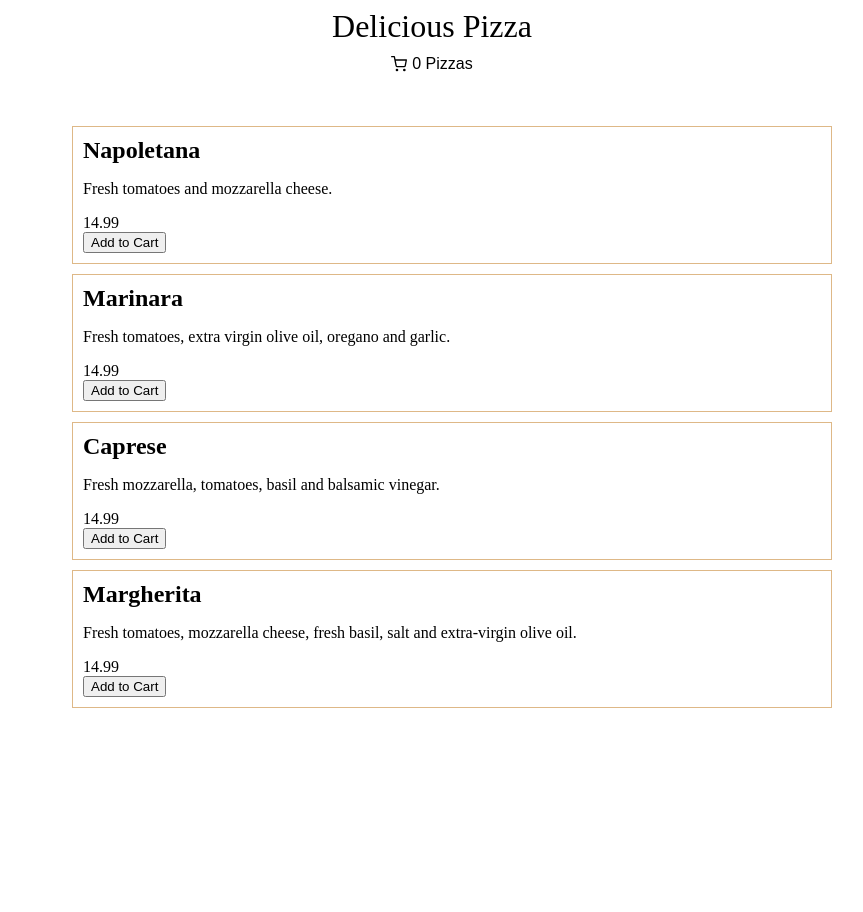
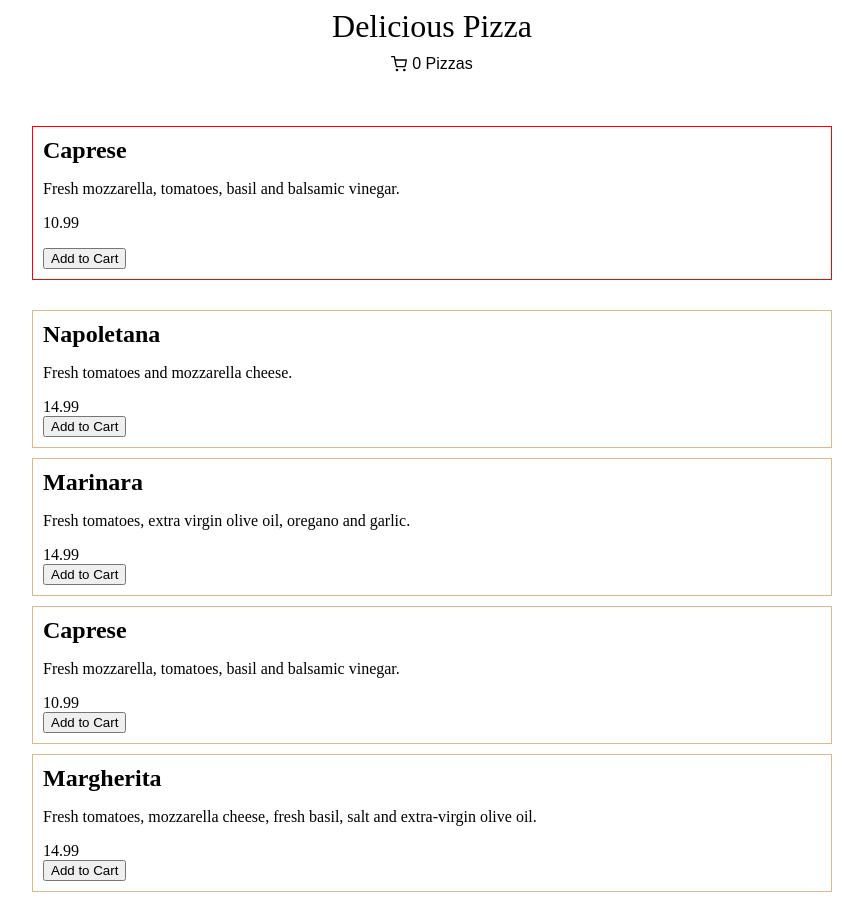
Before and after one commit to christiesunnie/simple-typescript-react, a React app: page / in a window 1280 px wide. Shown: the whole page, without its empty margins (208-1071 px from the left). Before the commit the page ends 800 px from the top, so only its background shows below. Built offline with nearby package versions, Linux system fonts and the light colour scheme.

Commit message:
Create a hook with TS to create High Order Component

```diff
--- /dev/null
+++ b/src/components/AddToCart.tsx
@@ -0,0 +1,32 @@
+import React from 'react';
+import { useStateDispatch, CartItem } from './AppState';
+
+export interface AddToCartProps {
+  addToCart: (item: Omit<CartItem, 'quantity'>) => void;
+}
+
+function withAddToCart<OriginalProps extends AddToCartProps>(
+  ChildComponent: React.ComponentType<OriginalProps>
+) {
+  const AddToCartHOC = (props: Omit<OriginalProps, keyof AddToCartProps>) => {
+    const dispatch = useStateDispatch();
+
+    const handleAddToCartClick: AddToCartProps['addToCart'] = (item) => {
+      dispatch({
+        type: 'ADD_TO_CART',
+        payload: { item },
+      });
+    };
+
+    return (
+      <ChildComponent
+        {...(props as OriginalProps)}
+        addToCart={handleAddToCartClick}
+      />
+    );
+  };
+
+  return AddToCartHOC;
+}
+
+export default withAddToCart;
--- a/src/components/App.tsx
+++ b/src/components/App.tsx
@@ -5,8 +5,11 @@ import appStyles from './App.module.css';
 import PizzaList from './Pizza';
 import Cart from './Cart';
 import AppStateProvider from './AppState';
+import SpecialOffer from './SpecialOffer';
 
 const App = () => {
+  const specialOfferPizza = pizzas[2];
+
   const renderedPizzaList = pizzas.map((pizza) => {
     return <PizzaList key={pizza.id} pizza={pizza} />;
   });
@@ -18,7 +21,8 @@ const App = () => {
           <div className={appStyles.siteTitle}>Delicious Pizza</div>
           <Cart />
         </div>
-        <ul>{renderedPizzaList}</ul>
+        {specialOfferPizza && <SpecialOffer pizza={specialOfferPizza} />}
+        <ul className={appStyles.pizzaList}>{renderedPizzaList}</ul>
       </div>
     </AppStateProvider>
   );
--- a/src/components/AppState.tsx
+++ b/src/components/AppState.tsx
@@ -6,7 +6,7 @@ import React, {
   useState,
 } from 'react';
 
-interface CartItem {
+export interface CartItem {
   id: number;
   name: string;
   price: number;
--- a/src/components/Pizza.tsx
+++ b/src/components/Pizza.tsx
@@ -1,66 +1,80 @@
 import React, { useContext } from 'react';
 import pizzaStyles from './Pizza.module.css';
-import { useStateDispatch } from './AppState';
+// import { CartItem, useStateDispatch } from './AppState';
 // import { useSetState } from './AppState';
 
-interface Pizza {
-  id: number;
-  name: string;
-  description: string;
-  price: number;
-}
+import { Pizza } from '../types';
+import withAddToCart, { AddToCartProps } from './AddToCart';
 
-interface Props {
+interface Props extends AddToCartProps {
   pizza: Pizza;
 }
 
-const PizzaList: React.FC<Props> = ({ pizza }) => {
-  // useState to manage the state ----------------------
-  // const setState = useSetState();
+// const PizzaList: React.FC<Props> = ({ pizza }) => {
+//   // const setState = useSetState();
 
-  // const handleAddToCartClick = () => {
-  //   setState((prevState) => {
-  //     const itemExists = prevState.cart.items.find(
-  //       (item) => item.id === pizza.id
-  //     );
-  //     return {
-  //       ...prevState,
-  //         ...prevState.cart,
-  //         items: itemExists
-  //           ? prevState.cart.items.map((item) => {
-  //               if (item.id === pizza.id) {
-  //                 return { ...itemExists, quantity: item.quantity + 1 };
-  //               }
-  //               return item;
-  //             })
-  //           : [
-  //               ...prevState.cart.items,
-  //               {
-  //                 id: pizza.id,
-  //                 name: pizza.name,
-  //                 price: pizza.price,
-  //                 quantity: 1,
-  //               },
-  //             ],
-  //       },
-  //     };
-  //   });
-  // };
+//   // const handleAddToCartClick = () => {
+//   //   setState((prevState) => {
+//   //     const itemExists = prevState.cart.items.find(
+//   //       (item) => item.id === pizza.id
+//   //     );
+//   //     return {
+//   //       ...prevState,
+//   //         ...prevState.cart,
+//   //         items: itemExists
+//   //           ? prevState.cart.items.map((item) => {
+//   //               if (item.id === pizza.id) {
+//   //                 return { ...itemExists, quantity: item.quantity + 1 };
+//   //               }
+//   //               return item;
+//   //             })
+//   //           : [
+//   //               ...prevState.cart.items,
+//   //               {
+//   //                 id: pizza.id,
+//   //                 name: pizza.name,
+//   //                 price: pizza.price,
+//   //                 quantity: 1,
+//   //               },
+//   //             ],
+//   //       },
+//   //     };
+//   //   });
+//   // };
 
-  // useState to manage the state ----------------------
-  const dispatch = useStateDispatch();
+//   const dispatch = useStateDispatch();
 
+//   const handleAddToCartClick = () => {
+//     dispatch({
+//       type: 'ADD_TO_CART',
+//       payload: {
+//         item: {
+//           id: pizza.id,
+//           name: pizza.name,
+//           price: pizza.price,
+//         },
+//       },
+//     });
+//   };
+
+//   return (
+//     <li className={pizzaStyles.container}>
+//       <h2>{pizza.name}</h2>
+//       <p>{pizza.description}</p>
+//       <p>{pizza.price}</p>
+//       <button type='button' onClick={handleAddToCartClick}>
+//         Add to Cart
+//       </button>
+//     </li>
+//   );
+// };
+
+// export default PizzaList;
+
+const PizzaList: React.FC<Props> = ({ pizza, addToCart }) => {
   const handleAddToCartClick = () => {
-    dispatch({
-      type: 'ADD_TO_CART',
-      payload: {
-        item: {
-          id: pizza.id,
-          name: pizza.name,
-          price: pizza.price,
-        },
-      },
-    });
+    const { id, name, price } = pizza;
+    addToCart({ id: id, name: name, price: price });
   };
 
   return (
@@ -75,4 +89,4 @@ const PizzaList: React.FC<Props> = ({ pizza }) => {
   );
 };
 
-export default PizzaList;
+export default withAddToCart(PizzaList);
--- /dev/null
+++ b/src/components/SpecialOffer.module.css
@@ -0,0 +1,9 @@
+.container {
+  border: 1px solid red;
+  margin: 0 0 30px;
+  padding: 10px;
+}
+
+.container h2 {
+  margin: 0 0 10px;
+}
--- /dev/null
+++ b/src/components/SpecialOffer.tsx
@@ -0,0 +1,63 @@
+import React from 'react';
+
+import { Pizza } from '../types';
+// import { useStateDispatch } from './AppState';
+
+import offerStyles from './SpecialOffer.module.css';
+import withAddToCart, { AddToCartProps } from './AddToCart';
+
+interface Props extends AddToCartProps {
+  pizza: Pizza;
+}
+
+// const SpecialOffer: React.FC<Props> = ({ pizza }) => {
+//   const dispatch = useStateDispatch();
+
+//   const handleAddToCartClick = () => {
+//     dispatch({
+//       type: 'ADD_TO_CART',
+//       payload: {
+//         item: {
+//           id: pizza.id,
+//           name: pizza.name,
+//           price: pizza.price,
+//         },
+//       },
+//     });
+//   };
+//   return (
+//     <div className={offerStyles.container}>
+//       <h2>{pizza.name}</h2>
+//       <p>{pizza.description}</p>
+//       <p>{pizza.price}</p>
+//       <button type='button' onClick={handleAddToCartClick}>
+//         Add to Cart
+//       </button>
+//     </div>
+//   );
+// };
+
+// export default SpecialOffer;
+
+const SpecialOffer: React.FC<Props> = ({ pizza, addToCart }) => {
+  const handleAddToCartClick = () => {
+    const { id, name, price } = pizza;
+    addToCart({
+      id: id,
+      name: name,
+      price: price,
+    });
+  };
+  return (
+    <div className={offerStyles.container}>
+      <h2>{pizza.name}</h2>
+      <p>{pizza.description}</p>
+      <p>{pizza.price}</p>
+      <button type='button' onClick={handleAddToCartClick}>
+        Add to Cart
+      </button>
+    </div>
+  );
+};
+
+export default withAddToCart(SpecialOffer);
--- a/src/data/pizzas.json
+++ b/src/data/pizzas.json
@@ -15,7 +15,8 @@
     "id": 3,
     "name": "Caprese",
     "description": "Fresh mozzarella, tomatoes, basil and balsamic vinegar.",
-    "price": 14.99
+    "price": 10.99,
+    "specialOffer": true
   },
   {
     "id": 4,
--- /dev/null
+++ b/src/types.ts
@@ -0,0 +1,6 @@
+export interface Pizza {
+  id: number;
+  name: string;
+  description: string;
+  price: number;
+}
```
